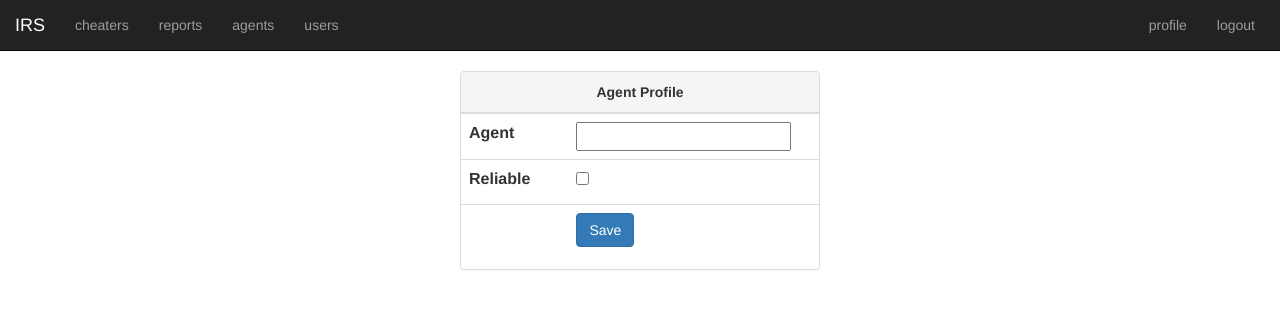
After one commit to Ksoy/ingress-report-server, a Django app: page /reports/v1/manage/agent/ in a window 1280 px wide. The commit adds this page. Shown: the top 309 px of the page. Run offline with Django 3.2, Linux system fonts and the light colour scheme; the visitor is signed in with stand-in values (Sample User, id 1); some libraries are stand-ins or nearby versions.

Commit message:
add agent management

```diff
--- a/reports/models.py
+++ b/reports/models.py
@@ -39,6 +39,7 @@ class Report(models.Model):
     inappropriate_type = models.CharField(max_length=20, choices=INAPPROPRIATE_TYPE_CHOICES)
     report_file = models.ForeignKey(ReportFile, null=True)
     status = models.CharField(max_length=20, choices=STATUS_CHOICES, default='new')
+    is_secret = models.BooleanField(default=False)
     cheaters = []
 
     create_time = models.DateTimeField(editable=False)
@@ -79,6 +80,7 @@ class ReportCheater(models.Model):
 
 class Agent(models.Model):
     name = models.CharField(max_length=200)
+    is_reliable = models.BooleanField(default=False)
 
 class ReportRecord(models.Model):
     agent = models.ForeignKey(Agent)
--- a/reports/render.py
+++ b/reports/render.py
@@ -10,7 +10,7 @@ user_agents_tablets_search_regex = re.compile(u"(?:ipad|tablet)", re.IGNORECASE)
 
 
 def render(request, template_name, context=None, content_type=None, status=None, using=None):
-    print('RENDER')
+    print('render.py: RENDER')
     user_agent = request.META.get('HTTP_USER_AGENT')
 
     if user_agents_tablets_search_regex.search(user_agent):
--- /dev/null
+++ b/reports/templates/agent_manage.html
@@ -0,0 +1,41 @@
+{% extends 'index.html' %}
+
+{% block content %}
+<div class="row">
+  <div class="col-md-4 col-md-offset-4">
+    <div class="panel panel-default">
+      <div class="panel-heading" style="text-align:center;">
+        <b>Agent Profile</b>
+      </div>
+      <form action="{% url 'reports:save_agent' %}" method="post" enctype="multipart/form-data">
+        {% csrf_token %}
+        <table class="table" style="margin:0px;">
+          <input name='id' value="{{agent.id}}" hidden></input>
+          <tr>
+            <td width="30%"><label for="name">Agent</label></td>
+            <td width="70%">
+              {% if agent.id %}
+                <input name="name" value="{{agent.name}}" hidden />
+                <label>{{agent.name}}</label>
+              {% else %}
+                <input type="text" name="name" required></input>
+              {% endif %}
+            </td>
+          </tr>
+
+          <tr>
+            <td><label for="reliable">Reliable</label></td>
+            <td><input type="checkbox" name="is_reliable" value="True" {% if agent.is_reliable %}checked{% endif %}></input></td>
+          </tr>
+
+          <tr>
+            <td></td>
+            <td><button type="submit" class="btn btn-primary">Save</button></td>
+          </tr>
+        </table>
+      </form>
+    </div>
+  </div>
+</div>
+
+{% endblock %}
--- a/reports/templates/user_create.html
+++ b/reports/templates/user_create.html
@@ -20,7 +20,7 @@
           </tr>
           <tr>
             <td></td>
-            <td><button type="submit">Save</button></td>
+            <td><button type="submit" class="btn btn-primary">Save</button></td>
           </tr>
         </table>
       </form>
--- a/reports/templates/user_profile.html
+++ b/reports/templates/user_profile.html
@@ -30,7 +30,7 @@
           </tr>
           <tr>
             <td></td>
-            <td><button type="submit">Save</button></td>
+            <td><button type="submit" class="btn btn-primary">Save</button></td>
           </tr>
         </table>
       </form>
--- a/reports/urls.py
+++ b/reports/urls.py
@@ -18,6 +18,7 @@ urlpatterns = [
     url(r'^v1/users$', views.users, name='users_page'),
     url(r'^v1/manage/user/create$', views.user_create, name='user_create_page'),
     url(r'^v1/manage/user/(?P<user_id>[0-9]*)$', views.user_manage, name='user_manage_page'),
+    url(r'^v1/manage/agent/(?P<a_id>[0-9]*)$', views.agent_manage, name='agent_manage_page'),
     url(r'^v1/manage/report/(?P<r_id>[0-9]*)$', views.report_manage, name='report_manage_page'),
 
 
@@ -28,6 +29,7 @@ urlpatterns = [
     url(r'^v1/api/report_list/(?P<user>[^/]+)$', api.agent_report_list, name='agent_report_list'),
 
     url(r'^v1/api/record/(?P<agent_name>[^/]+)/(?P<report_id>[0-9]+)/(?P<cheater_name>[a-zA-Z0-9]+)$', api.record, name='record'),
+    url(r'^v1/api/saveagent$', api.save_agent, name='save_agent'),
     url(r'^v1/api/savereport$', api.save_report, name='save_report'),
     url(r'^v1/api/updatecheater$', api.update_cheater, name='update_cheater'),
     url(r'^v1/api/extension_version$', api.extension_version, name='extension_version'),
--- a/reports/views.py
+++ b/reports/views.py
@@ -11,7 +11,7 @@ from django.shortcuts import redirect#, render
 from django.template import loader
 
 from .render import render
-from .models import Cheater, Report, ReportCheater
+from .models import Agent, Cheater, Report, ReportCheater
 from .config import INAPPROPRIATE_MAP, REPORT_STATUS_LIST
 
 def home(request):
@@ -72,6 +72,15 @@ def user_manage(request, user_id):
     return render(request, 'user_profile.html')
 
 @login_required(login_url='/reports/v1/login')
+def agent_manage(request, a_id=None):
+    context = {
+        'agent': { 'is_reliable': False},
+    }
+    if a_id:
+        context['agent'] = Agent.objects.get(id=a_id)
+    return render(request, 'agent_manage.html', context)
+
+@login_required(login_url='/reports/v1/login')
 def report_manage(request, r_id=None):
     context = {
         'INAPPROPRIATE_MAP': INAPPROPRIATE_MAP,
```
Also changed, not shown: reports/api.py (+25 -7 lines), reports/templates/agent_list.html (+13 -5 lines).
